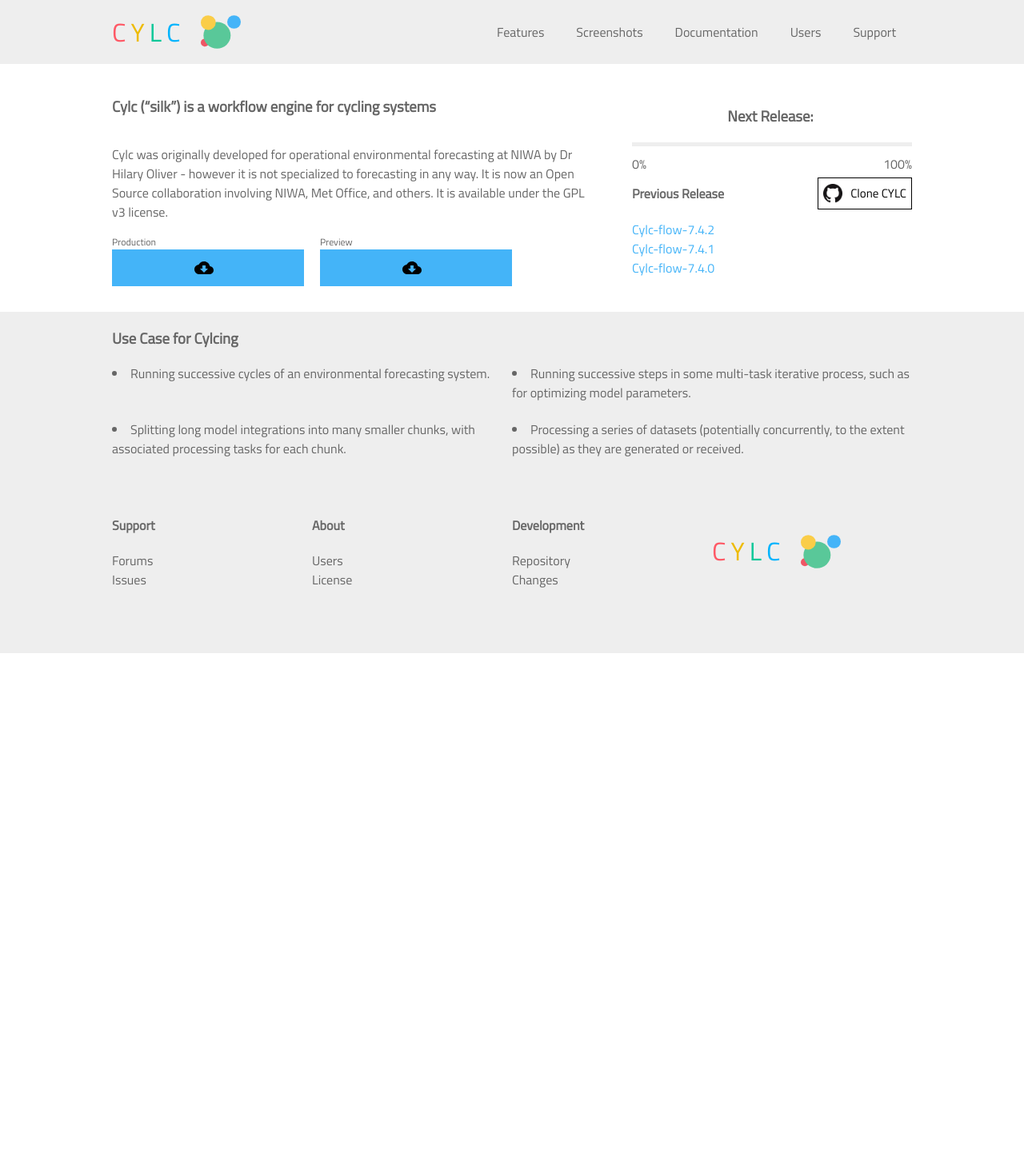
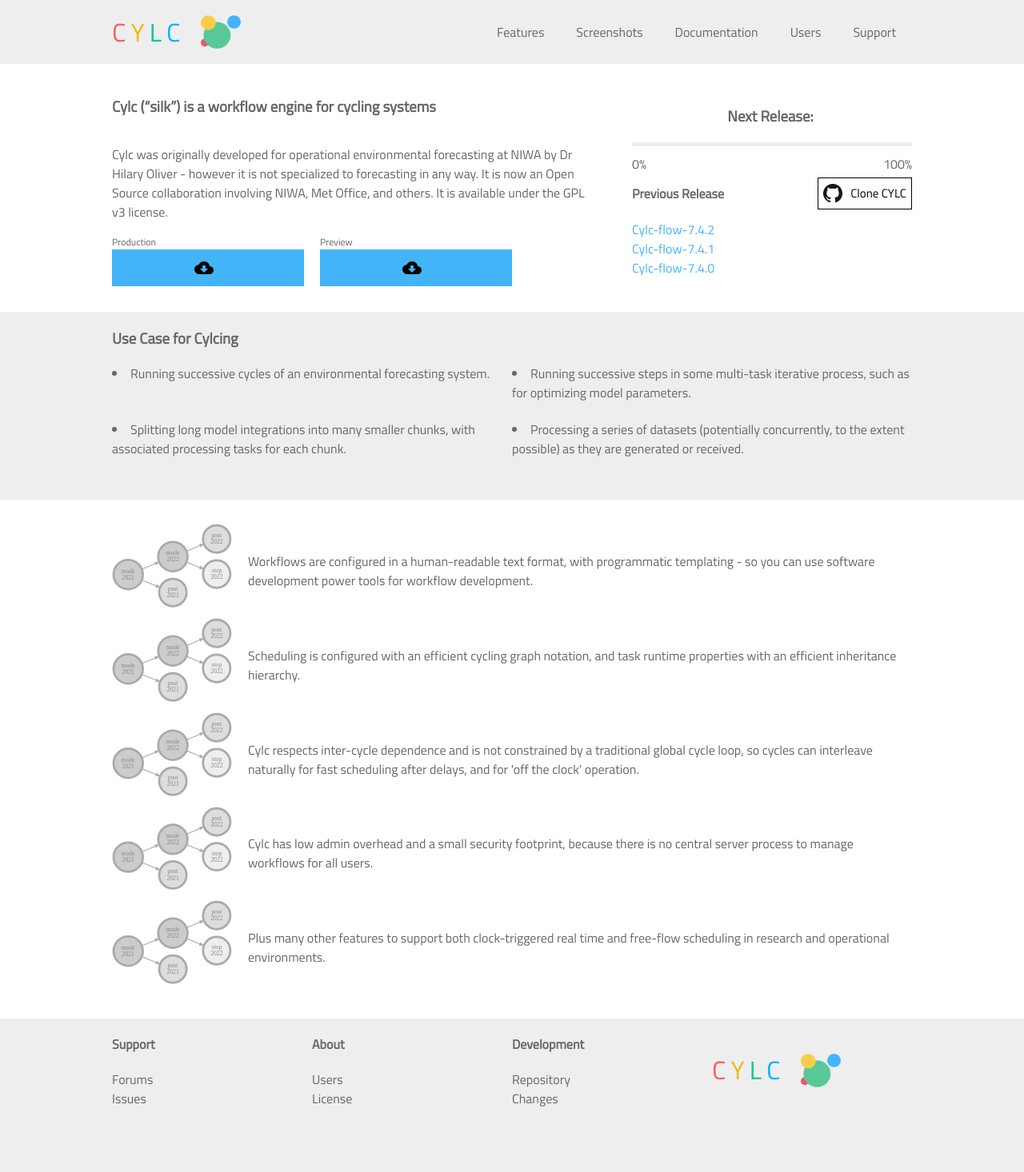
Before and after one commit to prasannavijayan/cylc, a Jekyll site: the page built from index.markdown, in a window 1280 px wide. Shown: the whole page at 80% size. Built offline with Jekyll 4.4.1, drawn with Linux system fonts in a browser that asks for light colours; before the commit the page ends 900 px from its top, so only the background shows below that.

Commit message:
Adds Workflow content

```diff
--- a/_layouts/default.html
+++ b/_layouts/default.html
@@ -55,10 +55,12 @@
                 <div class="flex">
                   <h4 class="flex"><b>Previous Release</b></h4>
                 </div>
-                <button class="button transparent flex repel">
-                  <img src={{'/assets/icon-github.svg'}} alt="Clone Github repo"/>
-                  Clone CYLC
-                </button>
+                <a href="https://github.com/cylc/cylc.github.io" target="_blank">
+                  <button class="button transparent flex repel">
+                    <img src={{'/assets/icon-github.svg'}} alt="Clone Github repo"/>
+                    Clone CYLC
+                  </button>
+                </a>
               </div>
               <div class="flex flex--vertical">
                   <a href="{{ '/features' | prepend: site.baseurl }}">Cylc-flow-7.4.2</a>
@@ -97,6 +99,36 @@
         </div>
       </div>
     </div>
+
+    <div class="flex secondary">
+        <div class="container flex--vertical">
+          <div class="flex wrap">
+            <div class="flex flex--vertical">
+              <div class="flex item">
+                  <img src={{'/assets/icon-workflow.svg'}} class="icon-workflow" alt="Workflow Icon"/>
+                  <div class="flex">Workflows are configured in a human-readable text format, with programmatic templating - so you can use software development power tools for workflow development.</div>
+              </div>
+              <div class="flex item">
+                  <img src={{'/assets/icon-workflow.svg'}} class="icon-workflow" alt="Workflow Icon"/>
+                  <div class="flex">Scheduling is configured with an efficient cycling graph notation, and task runtime properties with an efficient inheritance hierarchy.</div>
+              </div>
+
+              <div class="flex item">
+                  <img src={{'/assets/icon-workflow.svg'}} class="icon-workflow" alt="Workflow Icon"/>
+                  <div class="flex">Cylc respects inter-cycle dependence and is not constrained by a traditional global cycle loop, so cycles can interleave naturally for fast scheduling after delays, and for 'off the clock' operation.</div>
+              </div>
+              <div class="flex item">
+                  <img src={{'/assets/icon-workflow.svg'}} class="icon-workflow" alt="Workflow Icon"/>
+                  <div class="flex">Cylc has low admin overhead and a small security footprint, because there is no central server process to manage workflows for all users.</div>
+              </div>
+              <div class="flex item">
+                  <img src={{'/assets/icon-workflow.svg'}} class="icon-workflow" alt="Workflow Icon"/>
+                  <div class="flex">Plus many other features to support both clock-triggered real time and free-flow scheduling in research and operational environments.</div>
+              </div>
+            </div>
+          </div>
+        </div>
+      </div>
 
     {%- include footer.html -%}
     <script type="text/javascript">
--- a/_sass/cylc/_layout.scss
+++ b/_sass/cylc/_layout.scss
@@ -55,6 +55,23 @@
     }
 }
 
+.secondary {
+    padding-top: 30px;
+    padding-bottom: 30px;
+
+    .icon-workflow {
+        @extend .flex;
+        width: 150px;
+        @extend .m-r;
+    }
+    .item {
+        @extend .ai-center;
+        div {
+            @extend .m-l;
+        }
+    }
+}
+
 @media (max-width:732px)  {
     .herounit {
         .content {
@@ -87,4 +104,10 @@
             min-height: 0;
         }
     }
+
+    .secondary {
+        .item {
+            padding-bottom: 20px;
+        }
+    }
 }
```
Also changed, not shown: assets/icon-workflow.svg (added), 1 other file.
